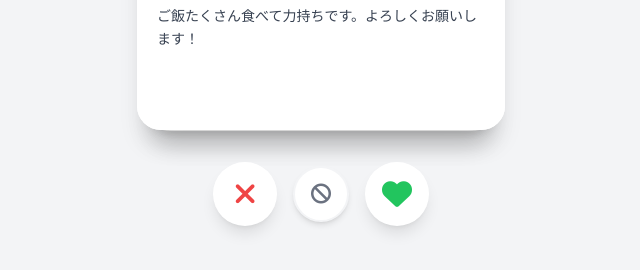
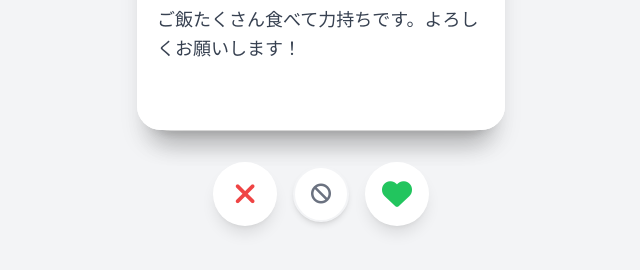
Before and after one commit to doiya0329-design/doiya0329-design.github.io, a plain HTML site: page index.html in a window 1280 px wide. Shown: the part 526-796 px from the top of the page, without its empty margins (319-959 px from the left). Drawn offline with nearby package versions, Linux system fonts and the light colour scheme.

Commit message:
Add files via upload

```diff
--- a/index.html
+++ b/index.html
@@ -181,7 +181,7 @@
 
                     <!-- 自己紹介文 -->
                     <div class="w-full h-[25%] bg-white p-5 text-gray-700 pointer-events-none flex flex-col justify-start">
-                        <p class="text-sm leading-relaxed line-clamp-3">${profile.bio}</p>
+                        <p class="text-lg leading-relaxed line-clamp-3">${profile.bio}</p>
                     </div>
                 `;
 
```
